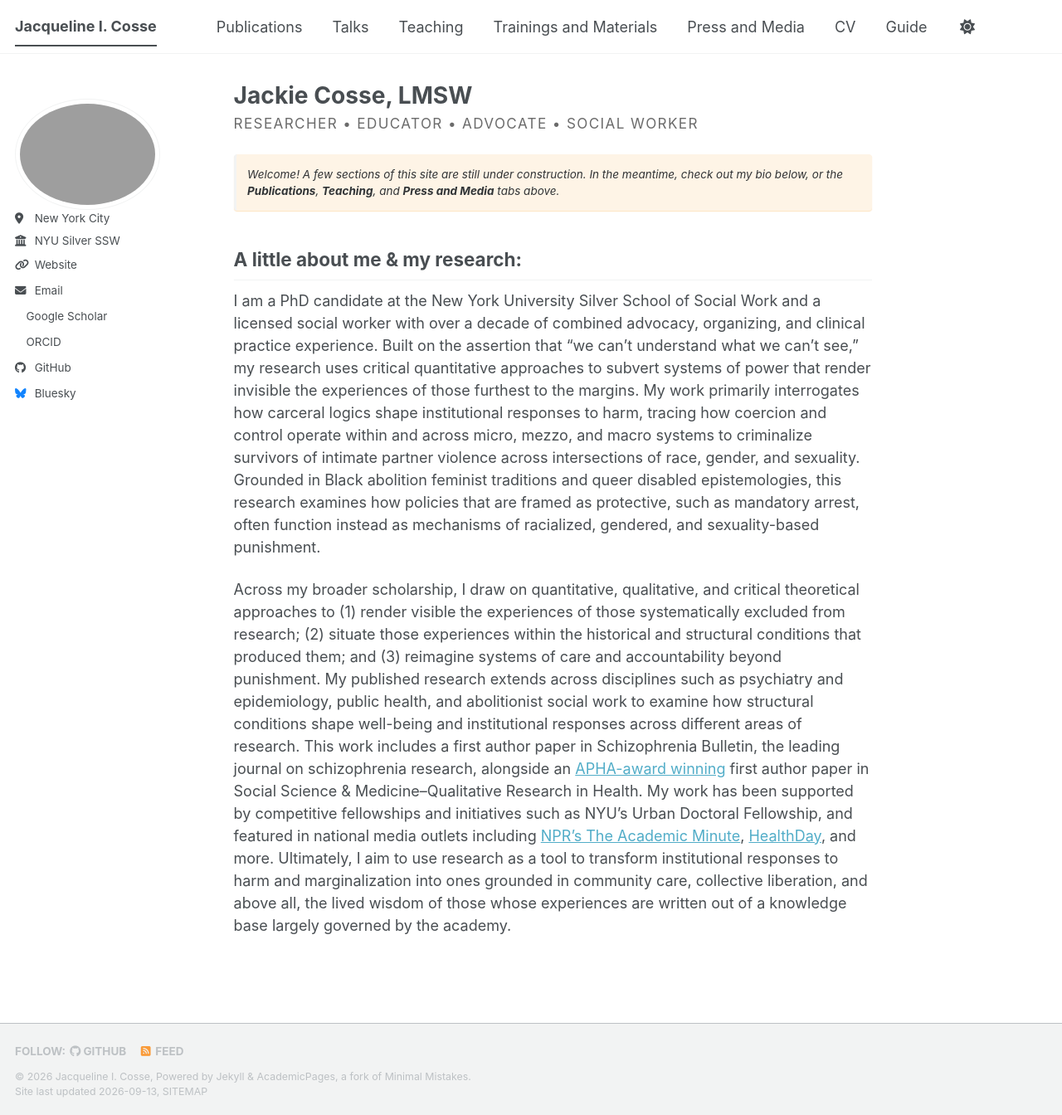
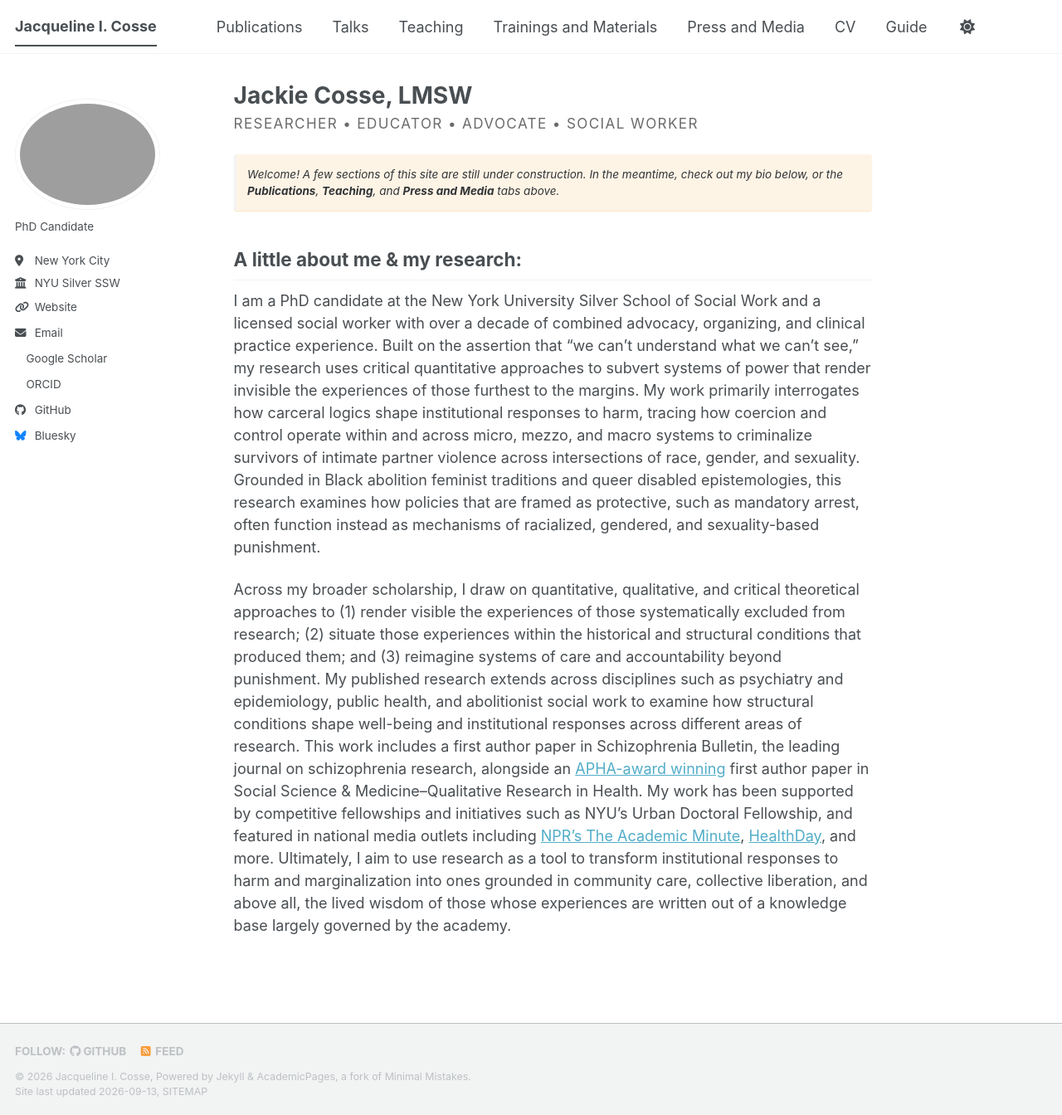
Before and after one commit to jackiecosse/jackiecosse.com, a Jekyll site: the page built from _pages/about.md, in a window 1280 px wide and 1344 px high. Shown: the whole window at 83% size. Built offline with Jekyll 4.4.1, drawn with Linux system fonts in a browser that asks for light colours; a style sheet for code colours, icons or effects is not loaded.

Commit message:
Update author-profile.html [re-add phd cand to side]

```diff
--- a/_includes/author-profile.html
+++ b/_includes/author-profile.html
@@ -15,11 +15,11 @@
   </div>
 
   <div class="author__content">
-   {% unless page.url == "/" %}
+  {% unless page.url == "/" %}
 <h3 class="author__name">{{ author.name }}</h3>
 {% if author.pronouns %}<p class="author__pronouns">{{ author.pronouns }}</p>{% endif %}
+{% endunless %}
 {% if author.bio %}<p class="author__bio">{{ author.bio }}</p>{% endif %}
-{% endunless %}
   </div>
 
   <div class="author__urls-wrapper">
```
